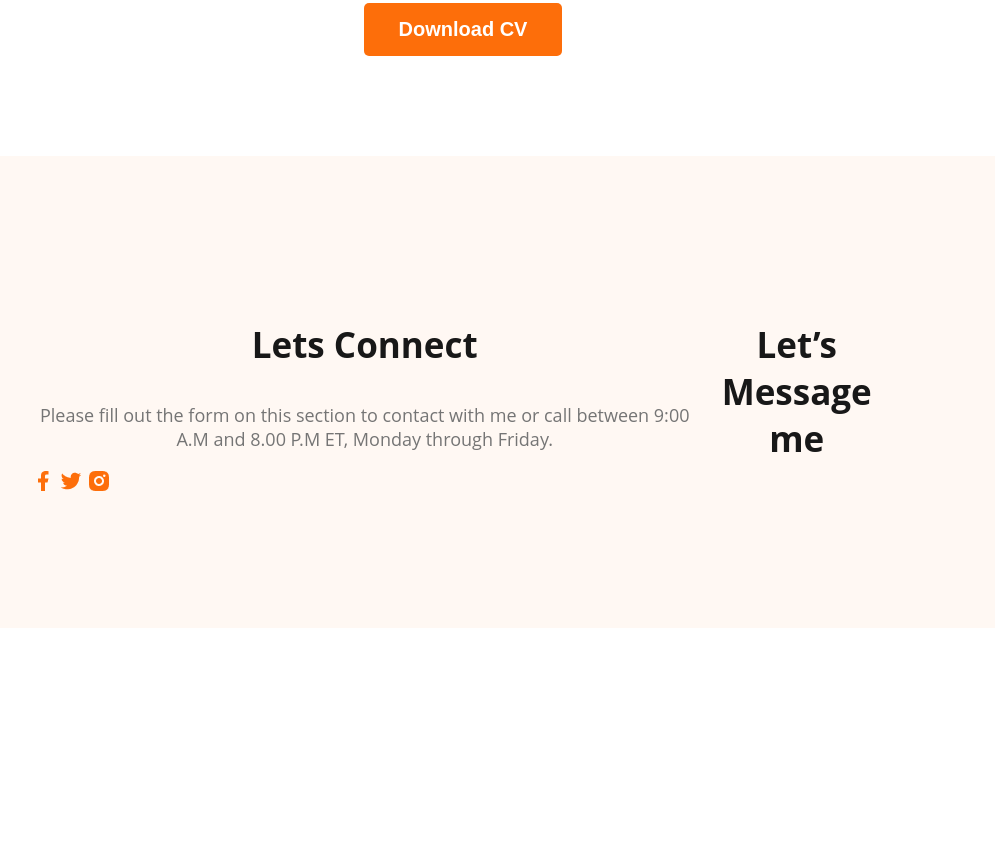
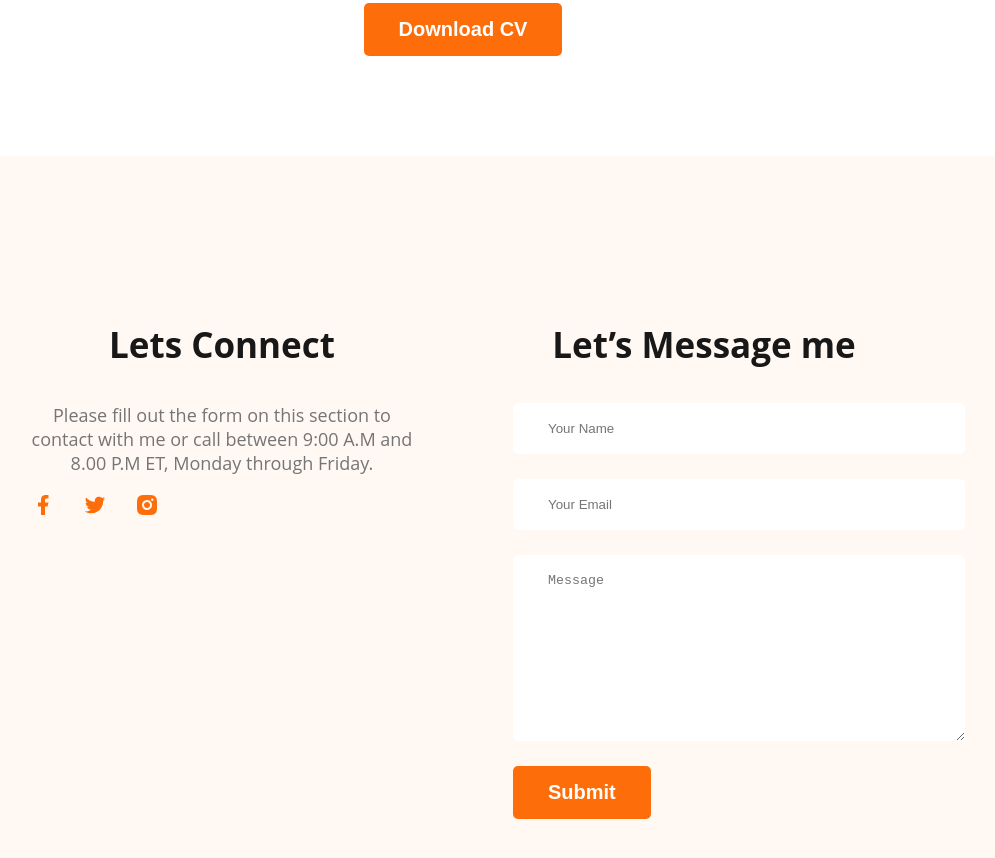
Before and after one commit to Gisan999/developer-portfolio, a plain HTML site: page index.html in a window 1280 px wide. Shown: the part 3094-3952 px from the top of the page, without its empty margins (177-1172 px from the left). Before the commit the page ends 3730 px from the top, so only its background shows below. Drawn offline with Linux system fonts and the light colour scheme.

Commit message:
added finishing code

```diff
--- a/index.html
+++ b/index.html
@@ -166,6 +166,12 @@
         </div>
         <div class="footer-column">
             <h3 class="section-title">Let’s Message me</h3>
+            <form class="contact" action="">
+                <input type="text" placeholder="Your Name ">
+                <input type="email" name="" placeholder="Your Email" id="">
+                <textarea name="" placeholder="Message" id="" cols="30" rows="10"></textarea>
+                <input class="btn-primary" type="submit" value="Submit">
+            </form>
         </div>
 
     </footer>
--- a/styles/portfolio.css
+++ b/styles/portfolio.css
@@ -172,7 +172,27 @@ main section{
 
 footer{
 display: flex;
+gap: 100px;
 background: #FFF8F3;
 margin-top: 100px;
 padding: 130px 200px;
 }
+.footer-column{
+    width: 50%;
+
+}
+.social-links a{
+    margin-right: 24px;
+}
+
+.contact input[type="text"], .contact input[type="email"], textarea{
+    display: block;
+    margin-bottom: 25px;
+    padding: 18px 35px;
+    color: #757575;
+    border-radius: 5px;
+    border: 0;
+    background: #FFF;
+    width: 100%;
+
+}
```
